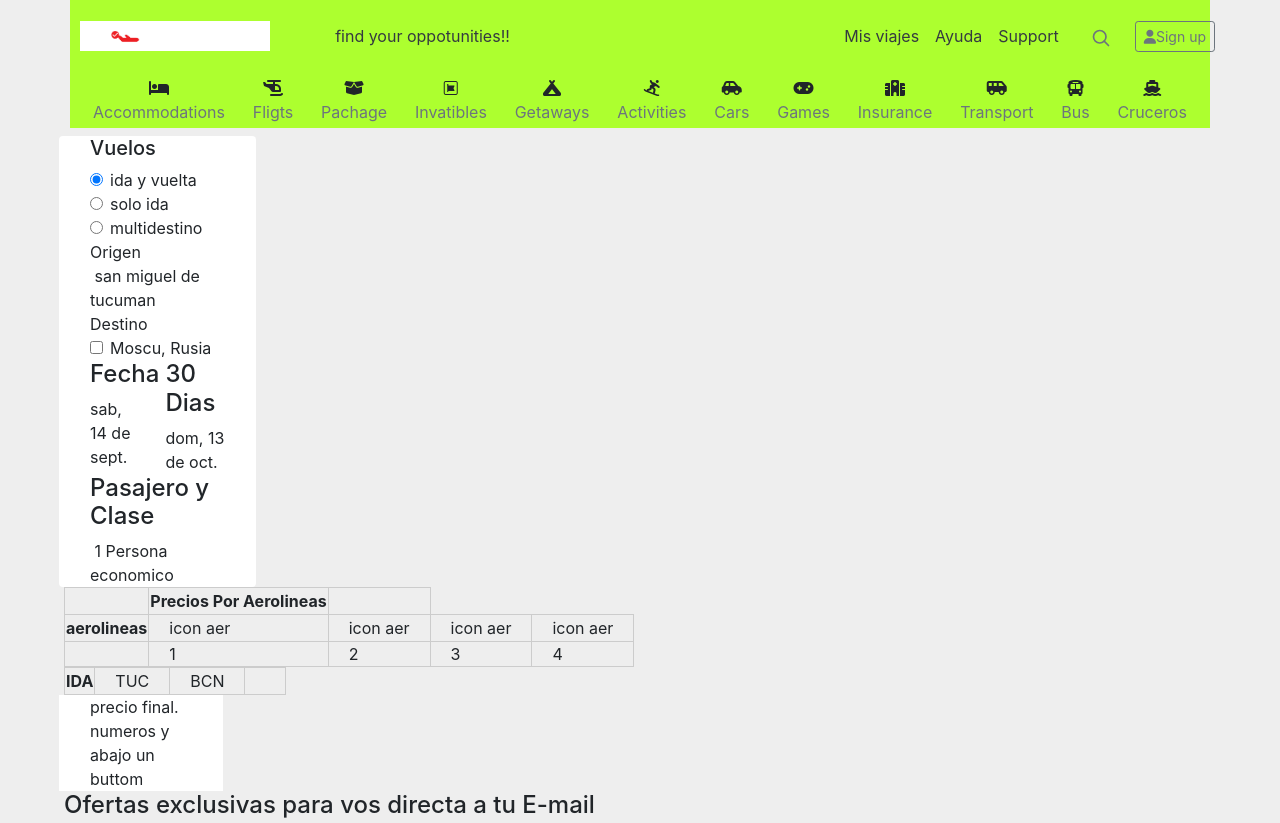
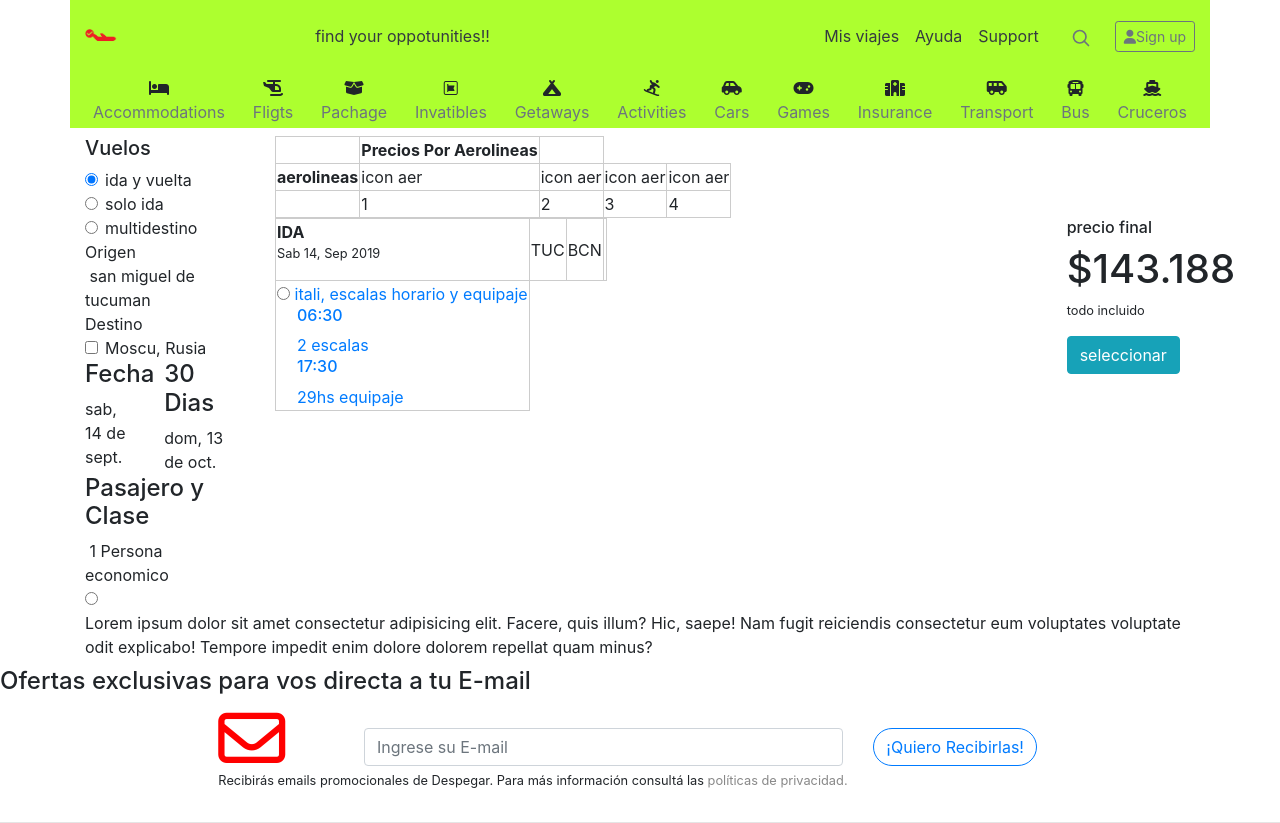
Before and after one commit to Silvanagomez/flyrolling, a website built with Parcel: page src/IndexResultadosDeVuelos.html in a window 1280 px wide. Shown: the top 823 px of the page. Built offline with nearby package versions, Linux system fonts and the light colour scheme.

Commit message:
algunos cambios

```diff
--- a/src/IndexResultadosDeVuelos.html
+++ b/src/IndexResultadosDeVuelos.html
@@ -83,6 +83,7 @@
                 </nav>
             </div>
     </section>
+    <main class="container">
         <div class="row">
             <div class="col-2 rounded aside">
                 <div class="viajes">
@@ -166,17 +167,43 @@
                     <div class="col-10 detalles-de-vuelo">
                         <table>
                             <tr>
-                            <th>IDA</th>
+                                <th>IDA
+                                    <p class="small"> Sab 14, Sep 2019</p>
+                                </th>
                                 <td>TUC</td>
                                 <td>BCN</td>
                                 <td></td>
                             </tr>
+                            <tr>
+                                <td>
+                                     <a href="">
+                                            <div class="form-check">
+                                                <input class="form-check-input position-static" type="radio" name="blankRadio" id="blankRadio1" value="option1" aria-label="..."> itali, escalas horario y equipaje <h6>06:30</h6> 2 escalas <h6>17:30</h6> 29hs equipaje
+                                            </div>
+
+
+                                     </a>
+                                </td>
+                            </tr>
                         </table>
                     </div>
-                <div class="col-2 aside">precio final. numeros y abajo un buttom</div>
+                    <div class="col-2 aside">
+                        <h6>precio final</h6>
+                        <h1>$143.188</h1>
+                        <p class="small">todo incluido</p>
+                        <button type="button" class="btn btn-info">seleccionar</button>
                     </div>
                 </div>
             </div>
+        </div>
+
+
+        <div class="pepito">
+            <input type="radio" id="my-radio-button"><label for="my-radio-button">Lorem ipsum dolor sit amet consectetur adipisicing elit. Facere, quis illum? Hic, saepe! Nam fugit reiciendis consectetur eum voluptates voluptate odit explicabo! Tempore impedit enim dolore dolorem repellat quam minus?</label>
+        </div>
+
+
+    </main>
     <footer class="footer-resultados-de-vuelos">
         <div class="head-footer">
             <h4>Ofertas exclusivas para vos directa a tu E-mail</h4>
--- a/src/css/main.css
+++ b/src/css/main.css
@@ -175,29 +175,15 @@ margin: 0 auto 20px;
 .ofertas {
     background-color: aquamarine;
 }
-.resultados-de-vuelos {
-    width: 90%;
-    margin: auto;
-    background: #eee;
-}
-.resultados-de-vuelos .row .col-2 {
-    background: white;
-    margin: 0px 10px;
-    padding-left: 31px;
-    box-sizing: border-box;
-}
-.resultados-de-vuelos .row .col-9 {
-    margin: 0px 31px;
-    border: 1px solid #ccc;
-    box-sizing: border-box;
-    background:white;
-}
-.resultados-de-vuelos .row .col-9 .table th, td {
-    padding: 0 20px;
-}
-.resultados-de-vuelos .col-9 {
-    max-height: 100px;
-}
+
 .col-9 tr, th, td, .precios {
     border: solid 1px #ccc;
 }
+.container {
+    width: 90%;
+    margin: auto;
+}
+
+.pepito:hover {
+    border: 1px solid blue;
+}
```
Lines whose indentation alone changed are shown as unchanged.
